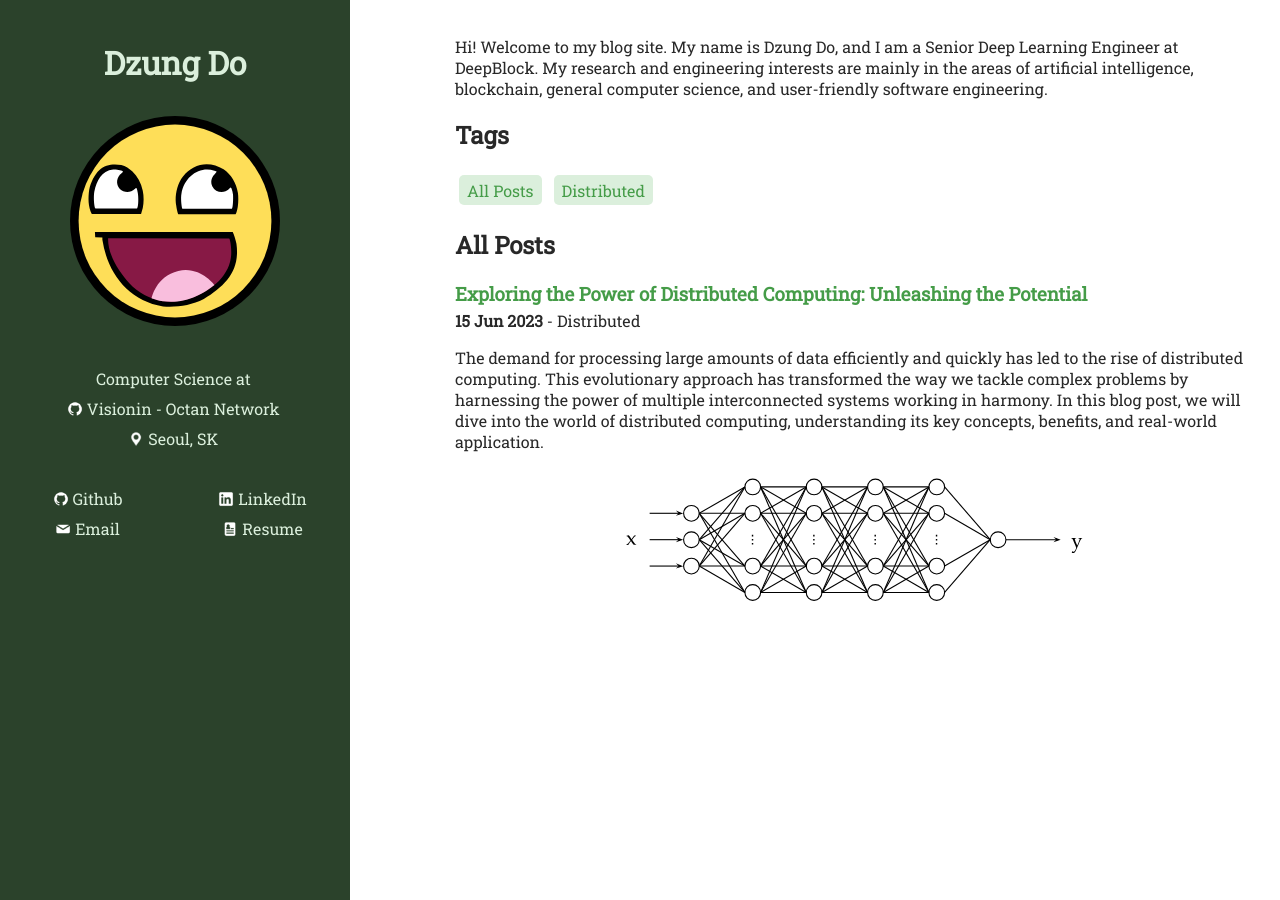
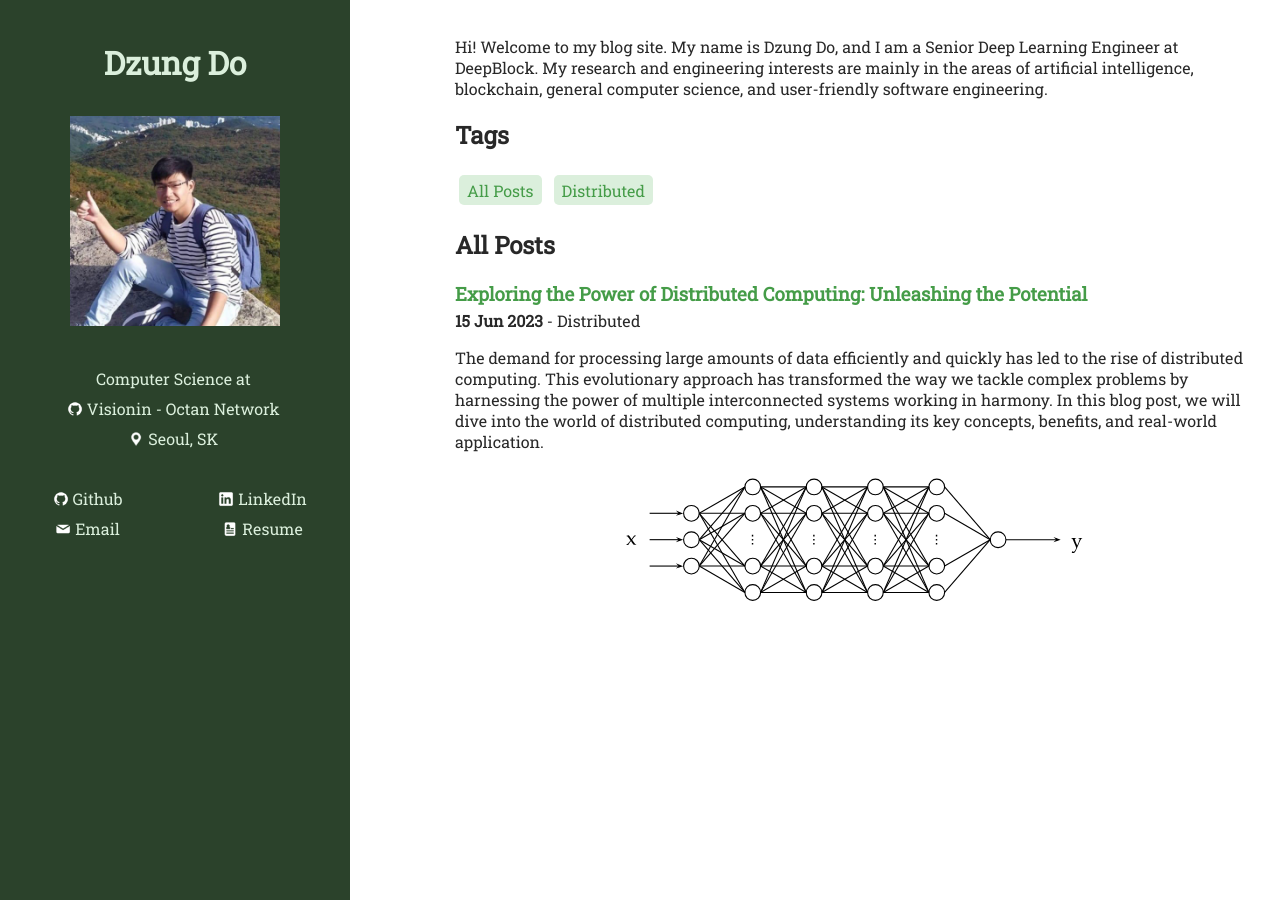
Before and after one commit to csdaviddo/csdaviddo.github.io, a Jekyll site: the page built from index.html, in a window 1280 px wide. Built offline with Jekyll 4.4.1, drawn with Linux system fonts in a browser that asks for light colours.

Commit message:
Update _config.yml

```diff
--- a/_config.yml
+++ b/_config.yml
@@ -25,7 +25,7 @@ social:
     - https://github.com/dungdo123
 
 # Images + files
-logo: assets/img/headshot.svg
+logo: assets/img/dhd.jpg
 cv_url: assets/files/cv.pdf
 resume_url: assets/files/resume.pdf
 
```
